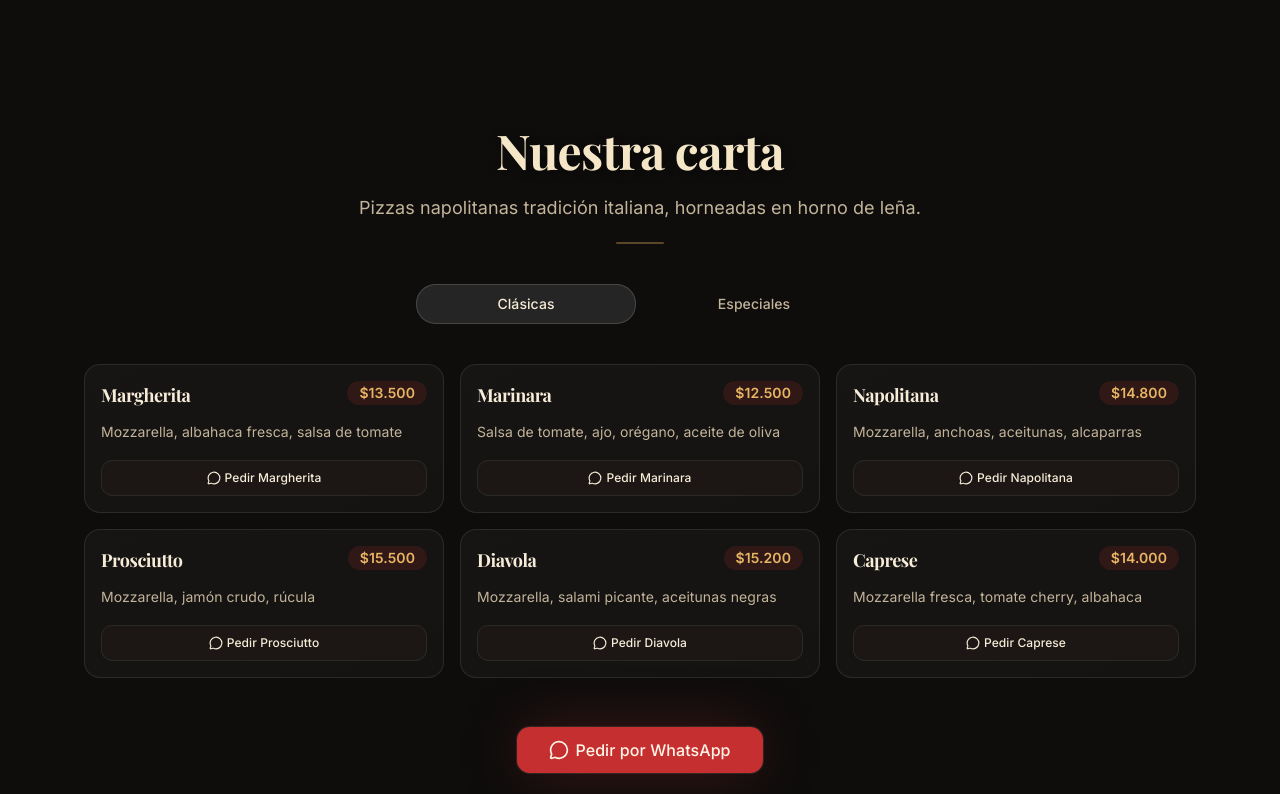
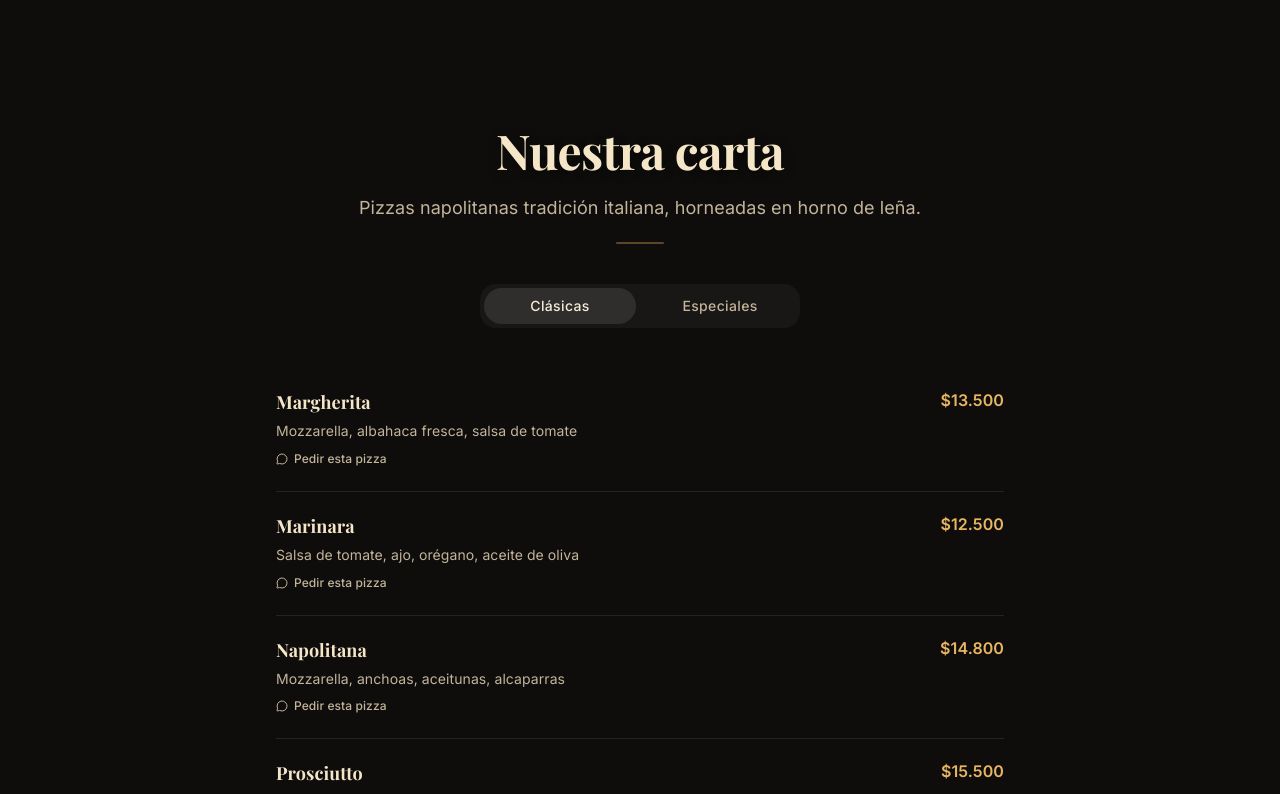
Before and after one commit to federicobordon09-dev/elhorneropizzeria-web, a Next.js app: page / in a window 1280 px wide. Shown: the part 3480-4274 px from the top of the page. Built offline with nearby package versions, Linux system fonts and the light colour scheme.

Commit message:
feat: nuevo menu lista simple sin cards/glass/transform

```diff
--- a/src/components/secciones/menu.tsx
+++ b/src/components/secciones/menu.tsx
@@ -14,77 +14,71 @@ export function Menu() {
 
   return (
     <section id="menu" className="seccion seccion-alt relative">
-      <div className="mx-auto max-w-6xl px-5">
+      <div className="mx-auto max-w-3xl px-5">
         <EncabezadoSeccion
           titulo="Nuestra carta"
           descripcion="Pizzas napolitanas tradición italiana, horneadas en horno de leña."
         />
 
-        <div className="mx-auto mt-10 flex w-full max-w-md gap-2">
+        <div className="mx-auto mt-10 flex w-full max-w-xs gap-2 rounded-2xl bg-white/[0.04] p-1">
+          {(["clasica", "especial"] as const).map((cat) => (
             <button
-            onClick={() => setCategoria("clasica")}
-            className={`flex-1 cursor-pointer rounded-xl px-4 py-2.5 text-sm font-medium transition-colors duration-200 ${
-              categoria === "clasica"
-                ? "bg-white/10 text-foreground ring-1 ring-inset ring-white/15"
-                : "text-muted-foreground hover:bg-white/[0.03]"
+              key={cat}
+              onClick={() => setCategoria(cat)}
+              className={`flex-1 cursor-pointer rounded-xl px-4 py-2 text-sm font-medium capitalize tracking-wide ${
+                categoria === cat
+                  ? "bg-white/10 text-foreground"
+                  : "text-muted-foreground"
               }`}
             >
-            Clásicas
+              {cat === "clasica" ? "Clásicas" : "Especiales"}
             </button>
-          <button
-            onClick={() => setCategoria("especial")}
-            className={`flex-1 cursor-pointer rounded-xl px-4 py-2.5 text-sm font-medium transition-colors duration-200 ${
-              categoria === "especial"
-                ? "bg-white/10 text-foreground ring-1 ring-inset ring-white/15"
-                : "text-muted-foreground hover:bg-white/[0.03]"
-            }`}
-          >
-            Especiales
-          </button>
+          ))}
         </div>
 
-        <div className="mt-10 grid gap-4 sm:grid-cols-2 lg:grid-cols-3">
-          {pizzasFiltradas.map((pizza) => (
-            <article
+        <div className="mt-10">
+          {pizzasFiltradas.map((pizza, i) => (
+            <div
               key={pizza.nombre}
-              className="rounded-2xl border border-border bg-gradient-to-br from-card to-card/80 p-4 transition-[transform,border-color] duration-300 hover:-translate-y-1 hover:border-primary/40"
+              className={`py-5 ${i < pizzasFiltradas.length - 1 ? "border-b border-border/50" : ""}`}
             >
-              <div className="mb-3 flex items-start justify-between gap-3">
-                <h3 className="fuente-titulo text-lg font-bold tracking-tight">
+              <div className="flex items-start justify-between gap-4">
+                <div className="min-w-0 flex-1">
+                  <h3 className="fuente-titulo text-lg font-bold text-crema">
                     {pizza.nombre}
                     {pizza.alcohol && <Martini className="ml-1.5 inline-block size-3.5 text-ambar" />}
                   </h3>
-                <span className="inline-flex shrink-0 items-center justify-center rounded-full bg-primary/15 px-3 py-0.5 text-sm font-semibold text-ambar">
+                  <p className="mt-1 text-sm leading-relaxed text-muted-foreground">
+                    {pizza.descripcion}
+                  </p>
+                </div>
+                <span className="shrink-0 font-semibold text-ambar">
                   {formatearPrecio(pizza.precio)}
                 </span>
               </div>
-              <p className="text-sm leading-relaxed text-muted-foreground">{pizza.descripcion}</p>
-
-              <Button
-                size="sm"
-                className="mt-4 h-9 w-full cursor-pointer text-xs"
-                variant="secondary"
+              <button
                 onClick={() =>
                   window.open(
                     enlaceWhatsApp(
-                      `¡Hola El Hornero! Quiero pedir una pizza **${pizza.nombre}** (${formatearPrecio(pizza.precio)}) 🍕`
+                      `¡Hola El Hornero! Quiero pedir una pizza ${pizza.nombre} (${formatearPrecio(pizza.precio)}) 🍕`
                     ),
                     "_blank",
                     "noopener,noreferrer"
                   )
                 }
+                className="mt-2 inline-flex cursor-pointer items-center gap-1.5 text-xs font-medium text-muted-foreground transition-colors hover:text-primary"
               >
-                <MessageCircle className="size-3.5" />
-                Pedir {pizza.nombre}
-              </Button>
-            </article>
+                <MessageCircle className="size-3" />
+                Pedir esta pizza
+              </button>
+            </div>
           ))}
         </div>
 
         <div className="mt-12 text-center">
           <Button
             size="lg"
-            className="resplandor-brasa h-12 cursor-pointer px-8 text-base"
+            className="h-12 cursor-pointer px-8 text-base"
             onClick={() =>
               window.open(
                 enlaceWhatsApp("¡Hola El Hornero! Quería consultar la carta y hacer un pedido 🍕"),
```
Lines whose indentation alone changed are shown as unchanged.
